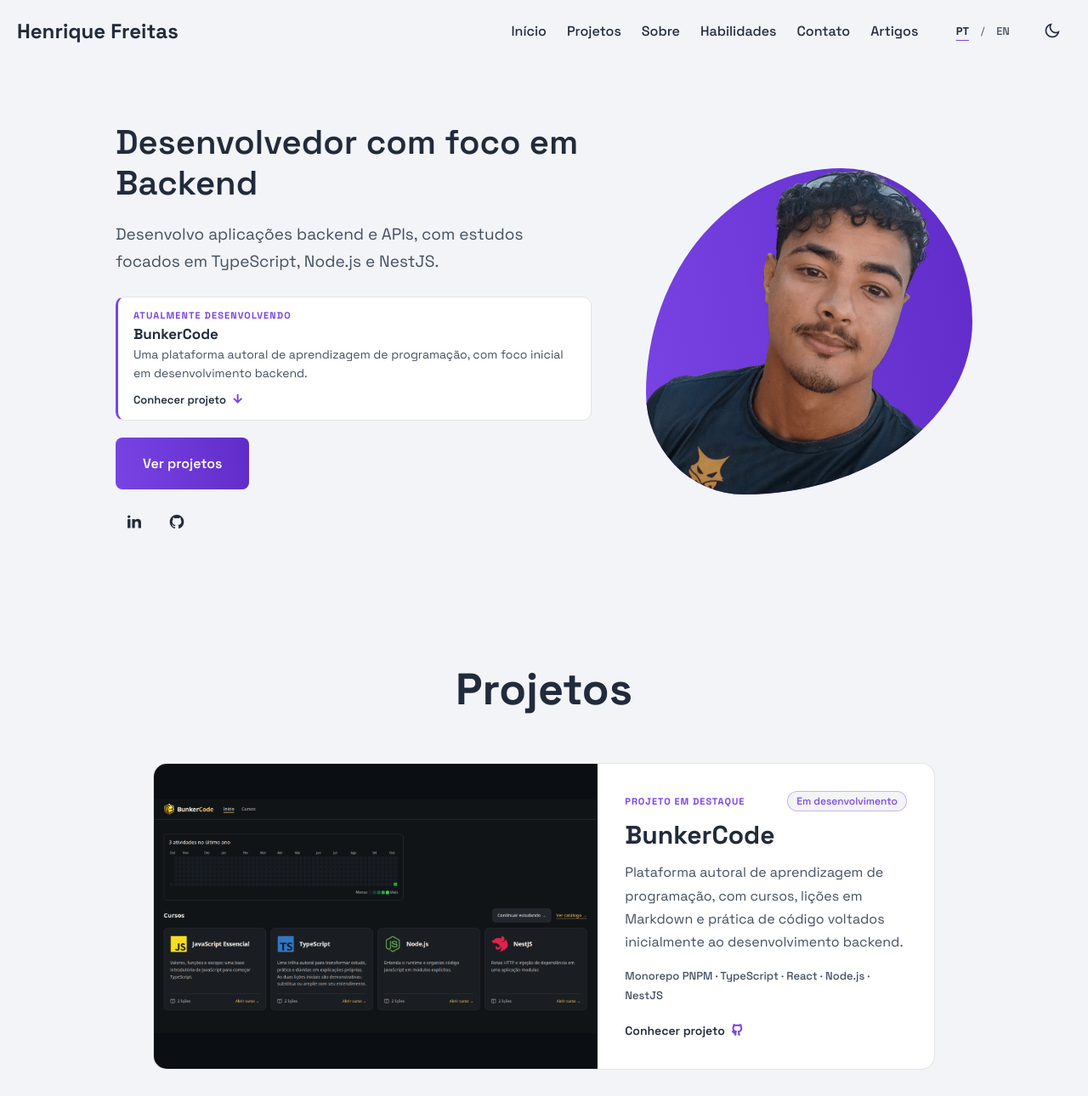
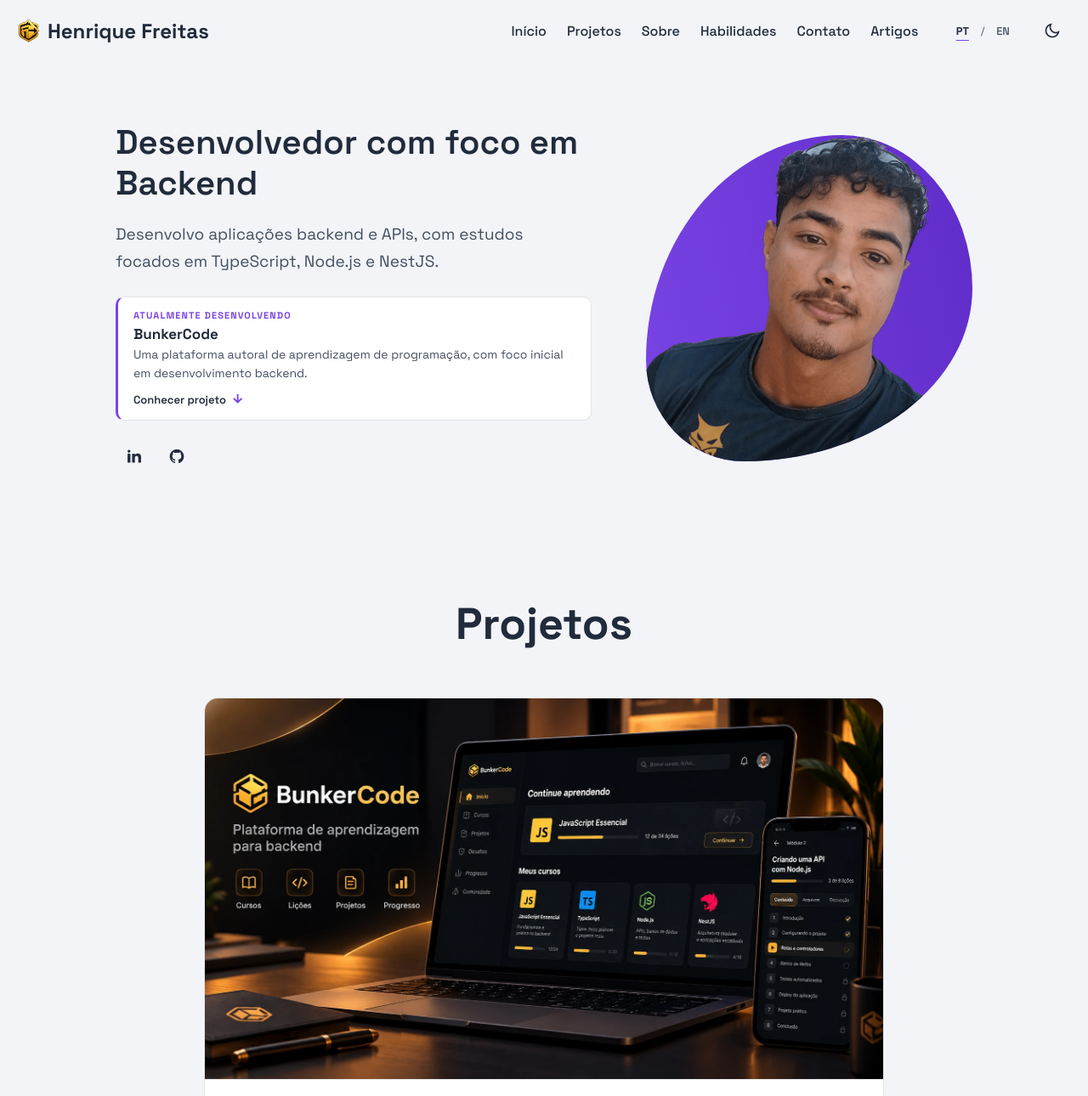
Before and after one commit to louishb7/portfolio-site, a website with bundled scripts: page index.html in a window 1280 px wide. Shown: the top 1290 px of the page at 85% size. Built offline with nearby package versions, Linux system fonts and the light colour scheme.

Commit message:
fix(portfolio): refine project covers and header branding

```diff
--- a/assets/css/styles.css
+++ b/assets/css/styles.css
@@ -186,7 +186,7 @@ img {
 /*=============== HEADER & NAV ===============*/
 
 .header {
-  background-color: transparent;
+  background-color: var(--body-color);
   position: fixed;
   inset: 0 0 auto;
   z-index: 1000;
@@ -210,8 +210,19 @@ img {
 }
 
 .nav-logo {
+  display: inline-flex;
+  align-items: center;
+  gap: 0.5rem;
+  flex-shrink: 0;
+  white-space: nowrap;
   font-size: var(--h3-font-size);
   font-weight: var(--font-bold);
+}
+
+.nav-mark {
+  width: 1.75rem;
+  height: 1.75rem;
+  flex-shrink: 0;
 }
 
 .nav-menu {
@@ -398,9 +409,7 @@ img {
 .home-actions {
   grid-area: actions;
   display: flex;
-  flex-direction: column;
   align-items: flex-start;
-  gap: 1rem;
 }
 
 .home-img-wrapper {
@@ -559,41 +568,35 @@ img {
 }
 
 .project-card--featured {
-  grid-template-columns: minmax(0, 1.32fr) minmax(0, 1fr);
-  grid-template-rows: 1fr;
-  align-items: stretch;
+  width: 100%;
+  max-width: 50rem;
+  justify-self: center;
   scroll-margin-top: 5.5rem;
 }
 
 .project-media {
-  aspect-ratio: 1366 / 720;
+  aspect-ratio: 1672 / 941;
   width: 100%;
   min-width: 0;
   overflow: hidden;
-  background-color: #0d1518;
+  background-color: var(--surface-color);
 }
 
 .project-media--featured {
-  display: flex;
-  align-items: center;
-  justify-content: center;
-  aspect-ratio: auto;
+  border-bottom: 1px solid var(--surface-border-color);
+}
+
+.project-media picture {
+  display: block;
+  width: 100%;
   height: 100%;
-  border-right: 1px solid var(--surface-border-color);
-  background-color: #0b0f14;
 }
 
 .project-image {
   display: block;
   width: 100%;
   height: 100%;
-  object-fit: contain;
-}
-
-.project-image--featured {
-  width: 100%;
-  height: auto;
-  object-fit: contain;
+  object-fit: cover;
 }
 
 .project-content {
@@ -603,8 +606,7 @@ img {
 }
 
 .project-content--featured {
-  justify-content: center;
-  padding: 2rem;
+  padding: 1.375rem 1.5rem;
 }
 
 .project-meta {
@@ -970,7 +972,6 @@ body[data-page="articles"] {
   .home-container {
     grid-template-areas:
       "data"
-      "cta"
       "image"
       "social";
     grid-template-columns: 1fr;
@@ -980,11 +981,6 @@ body[data-page="articles"] {
 
   .home-actions {
     display: contents;
-  }
-
-  .home-actions > .button {
-    grid-area: cta;
-    justify-self: center;
   }
 
   .home-data {
@@ -1010,27 +1006,10 @@ body[data-page="articles"] {
   }
 }
 
-@media screen and (max-width: 960px) {
-  .project-card--featured {
-    grid-template-columns: 1fr;
-    grid-template-rows: auto 1fr;
-  }
-
-  .project-media--featured {
-    border-right: none;
-    border-bottom: 1px solid var(--surface-border-color);
-  }
-
-  .project-content--featured {
-    padding: 1.5rem;
-  }
-}
-
 @media screen and (min-width: 769px) and (max-width: 1100px) {
   .home-container {
     grid-template-areas:
       "data"
-      "cta"
       "social"
       "image";
     row-gap: 1.25rem;
@@ -1125,6 +1104,11 @@ body[data-page="articles"] {
     white-space: nowrap;
   }
 
+  .nav-mark {
+    width: 1.375rem;
+    height: 1.375rem;
+  }
+
   .nav-actions {
     column-gap: 0.25rem;
   }
--- a/assets/js/i18n.js
+++ b/assets/js/i18n.js
@@ -27,7 +27,6 @@ const translations = {
     "hero.current.description":
       "Uma plataforma autoral de aprendizagem de programação, com foco inicial em desenvolvimento backend.",
     "hero.current.cta": "Conhecer projeto",
-    "hero.projects": "Ver projetos",
     "social.linkedin": "Perfil no LinkedIn",
     "social.github": "Perfil no GitHub",
     "about.title": "Sobre",
@@ -41,7 +40,7 @@ const translations = {
     "projects.title": "Projetos",
     "projects.others": "Outros trabalhos",
     "projects.bunkercode.alt":
-      "Interface real do BunkerCode exibindo painel de atividade e catálogo de cursos de backend",
+      "Arte promocional ilustrativa do BunkerCode com notebook e smartphone",
     "projects.bunkercode.eyebrow": "PROJETO EM DESTAQUE",
     "projects.bunkercode.status": "Em desenvolvimento",
     "projects.bunkercode.description":
@@ -106,7 +105,6 @@ const translations = {
     "hero.current.description":
       "A self-authored programming learning platform, initially focused on backend development.",
     "hero.current.cta": "Explore Project",
-    "hero.projects": "View Projects",
     "social.linkedin": "LinkedIn profile",
     "social.github": "GitHub profile",
     "about.title": "About",
@@ -119,7 +117,7 @@ const translations = {
     "projects.title": "Projects",
     "projects.others": "Other Projects",
     "projects.bunkercode.alt":
-      "BunkerCode real interface showing the activity panel and backend course catalog",
+      "Illustrative BunkerCode promotional artwork with a laptop and smartphone",
     "projects.bunkercode.eyebrow": "FEATURED PROJECT",
     "projects.bunkercode.status": "In Development",
     "projects.bunkercode.description":
--- a/index.html
+++ b/index.html
@@ -94,7 +94,16 @@
     <!--=============== HEADER ===============-->
     <header class="header">
       <nav class="nav container">
-        <a href="#home" class="nav-logo">Henrique Freitas</a>
+        <a href="#home" class="nav-logo"
+          ><img
+            class="nav-mark"
+            src="/assets/img/favicon.svg"
+            width="28"
+            height="28"
+            alt=""
+            aria-hidden="true"
+          />Henrique Freitas</a
+        >
 
         <div class="nav-menu" id="nav-menu">
           <ul class="nav-list">
@@ -247,10 +256,6 @@
             </div>
           </div>
           <div class="home-actions">
-            <a href="#projects" class="button" data-i18n="hero.projects"
-              >Ver projetos</a
-            >
-
             <div class="home-social grid">
               <a
                 href="https://www.linkedin.com/in/louishb7/"
@@ -288,14 +293,22 @@
         <div class="projects-layout container grid">
           <article class="project-card project-card--featured" id="bunkercode">
             <div class="project-media project-media--featured">
-              <img
-                src="assets/img/bunkercode-cover.png"
-                alt="Interface real do BunkerCode exibindo painel de atividade e catálogo de cursos de backend"
-                data-i18n-alt="projects.bunkercode.alt"
-                class="project-image project-image--featured"
-                width="1440"
-                height="760"
-              />
+              <picture>
+                <source
+                  srcset="assets/img/bunkercode-promotional-cover.webp"
+                  type="image/webp"
+                />
+                <img
+                  src="assets/img/bunkercode-promotional-cover.jpg"
+                  alt="Arte promocional ilustrativa do BunkerCode com notebook e smartphone"
+                  data-i18n-alt="projects.bunkercode.alt"
+                  class="project-image"
+                  width="1672"
+                  height="941"
+                  loading="lazy"
+                  decoding="async"
+                />
+              </picture>
             </div>
 
             <div class="project-content project-content--featured">
```
Also changed, not shown: articles/index.html (+10 -1 lines), README.md, assets/img/bunkercode-promotional-cover.jpg (added), assets/img/bunkercode-promotional-cover.webp (added).
